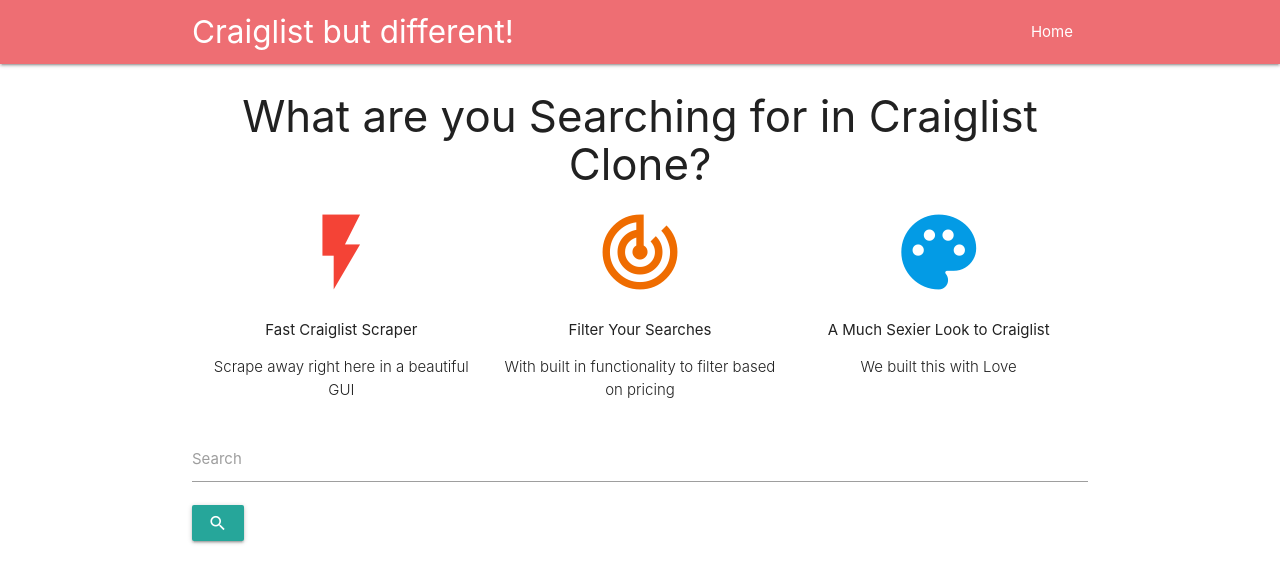
After one commit to Lahiru-k/webscrape, a Django app: template templates/content/new_search.html in a window 1280 px wide. The commit adds this page. Shown: the top 583 px of the page. Run offline with Django 3.2, Linux system fonts and the light colour scheme; the template is opened without the code that fills it, so the values that code supplies are empty.

Commit message:
added content html

```diff
--- a/templates/base.html
+++ b/templates/base.html
@@ -43,11 +43,10 @@
                 </div>
             </div>
         </section>
-
-        {% block content %}
-
-        {% endblock %}
-
+        <section class="container">
+            {% block content %}
+            {% endblock %}
+        </section>
         <!-- Scripts -->
         <script src="https://code.jquery.com/jquery-3.6.0.min.js" integrity="sha256-/xUj+3OJU5yExlq6GSYGSHk7tPXikynS7ogEvDej/m4=" crossorigin="anonymous"></script>
         <script src="https://cdnjs.cloudflare.com/ajax/libs/materialize/1.0.0/js/materialize.min.js"></script>
--- /dev/null
+++ b/templates/content/new_search.html
@@ -0,0 +1,13 @@
+{% extends 'base.html' %}
+
+{% block content %}
+        <form class="" action="/new_search" method="post">
+            {% csrf_token %}
+            <div class="input-field">
+                <input type="text" id="search" class="">
+                <label for="search">Search</label>
+            </div>
+            <button type="button" id="submit" class="btn waves-effect waves-light"><i class="material-icons medium">search</i></button>
+        </form>
+
+{% endblock %}
--- a/templates/new_search.html
+++ /dev/null
@@ -1,5 +0,0 @@
-{% include 'base.html' %}
-
-{% block content %}
-
-{% endblock %}
--- a/webscraper_app/views.py
+++ b/webscraper_app/views.py
@@ -4,4 +4,4 @@ def home(request):
     return render(request, "base.html", )
 
 def new_search(request):
-    return render(request, "new_search.html", )
+    return render(request, "content/new_search.html", )
```
